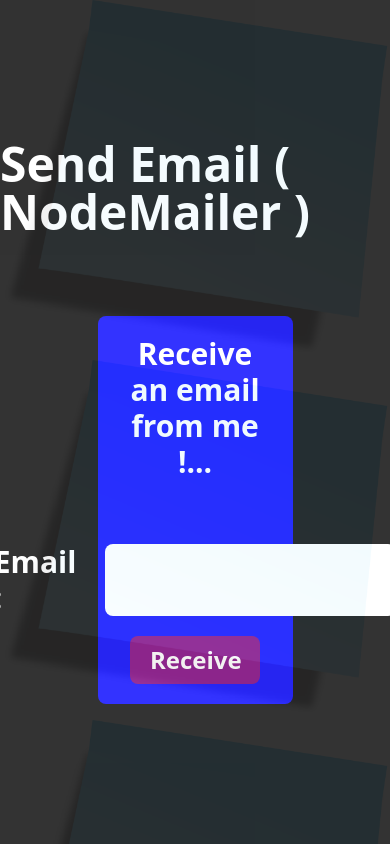
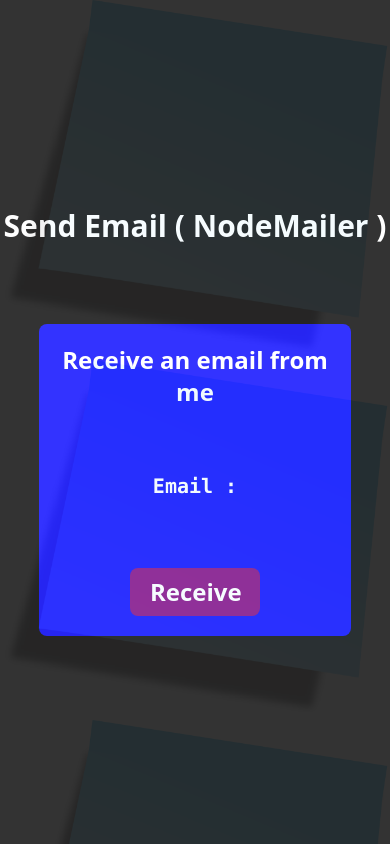
Before and after one commit to AaKuGu/nodemailer-react, a React (Create React App) app: page / in a window 390 px wide. Built offline with nearby package versions, Linux system fonts and the light colour scheme.

Commit message:
responsivity added

```diff
--- a/src/App.js
+++ b/src/App.js
@@ -5,7 +5,7 @@ import Home from "./components/Home";
 const App = () => {
   return (
     <div
-      className="h-screen w-full text-white font-bold text-5xl"
+      className="h-screen w-full text-white font-bold md:text-5xl text-3xl"
       style={{ background: "url('/bg.png')", backgroundSize: "contain" }}
     >
       <div className="DarkBG absolute w-full h-full  opacity-80 top-0 left-0 bg-black z-10">
--- a/src/components/Home.js
+++ b/src/components/Home.js
@@ -1,38 +1,48 @@
-import React, { useState } from "react";
+import React, { useEffect, useRef, useState } from "react";
 import axios from "axios";
 import toast, { Toaster } from "react-hot-toast";
 
 const Home = () => {
   const [email, setEmail] = useState("");
+  const inputRef = useRef();
 
   const sendEmail = async (e) => {
     e.preventDefault();
 
-    const res = await axios.post("http://localhost:8000/api/register", { email });
+    const res = await axios.post("http://localhost:8000/api/register", {
+      email,
+    });
     toast("Email sent, Check your inbox ...!");
     console.log(res);
   };
+
+  useEffect(() => {
+    inputRef.current.focus();
+  });
   return (
     <div
-      className="text-xl gap-16 flex flex-col px-5 py-5 rounded-lg w-[50%] z-20"
+      className="text-xl gap-16 flex flex-col px-5 py-5 rounded-lg w-[80%] md:w-[50%] z-20"
       style={{ background: "blue" }}
     >
       <Toaster position="top-center" reverseOrder="false" />
-      <div className="text-center text-3xl">Receive an email from me !...</div>
+      <div className="text-center md:text-3xl text-2xl font-">
+        Receive an email from me
+      </div>
       <form
         action=""
         onSubmit={sendEmail}
         className="flex flex-col items-center gap-5"
       >
-        <div className="flex justify-center gap-5 text-3xl">
-          <label htmlFor="email">Email : </label>
+        <div className="flex justify-center gap-5 md:text-3xl text-xl flex-col md:flex-row items-center">
+          <label htmlFor="email" className="font-mono">Email : </label>
           <input
             type="email"
             name="email"
             id="email"
             onChange={(e) => setEmail(e.target.value)}
-            className="border-none outline-none px-5 font-bold text-lg min-w-[200px] max-w-[300px] rounded-lg "
-            style={{ color: "black" }}
+            className="border-none outline-none px-5 font-bold text-lg min-w-[200px] max-w-[300px] rounded-lg bg-transparent"
+            style={{ color: "white" }}
+            ref={inputRef}
           />
         </div>
 
```
Also changed, not shown: 1 other file (tests, documents, lock files or other folders).
